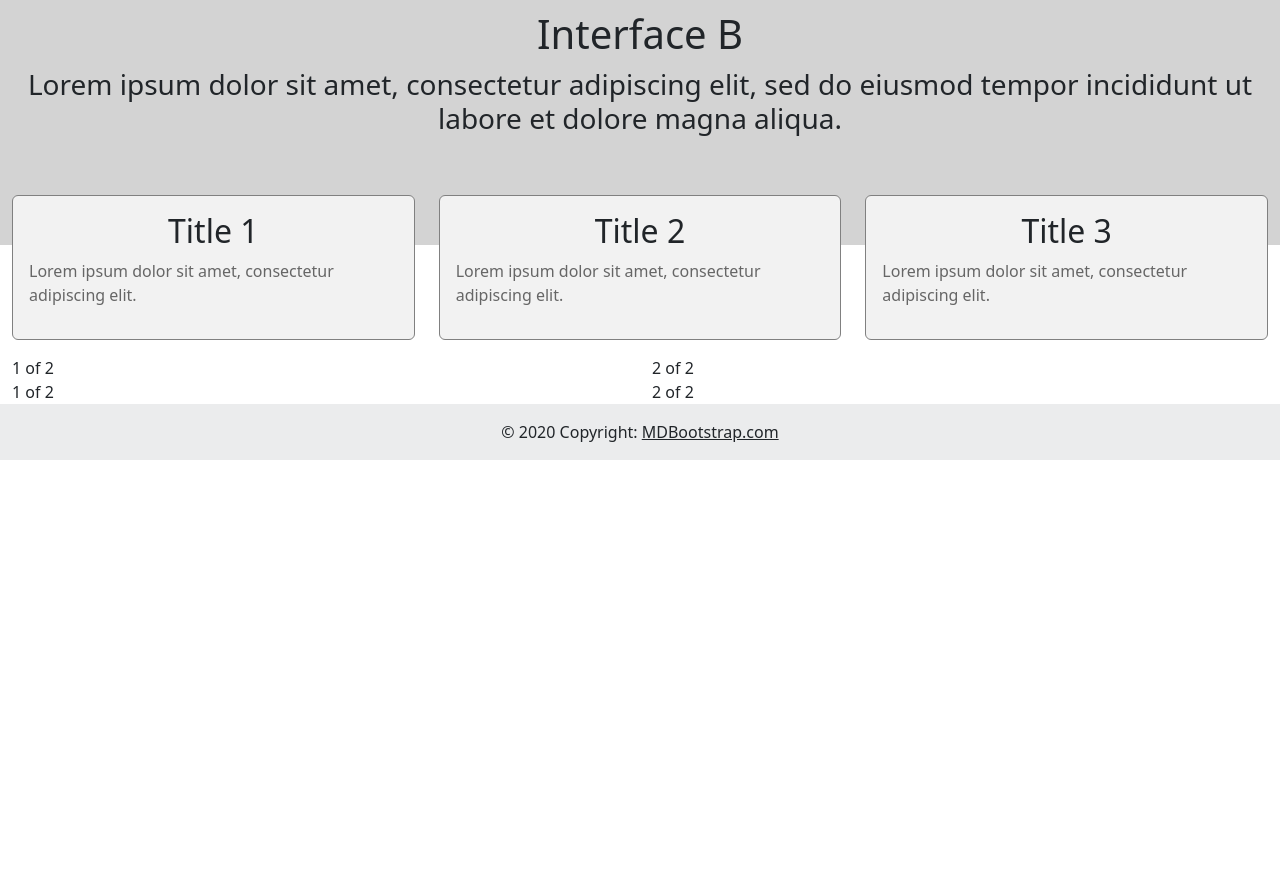
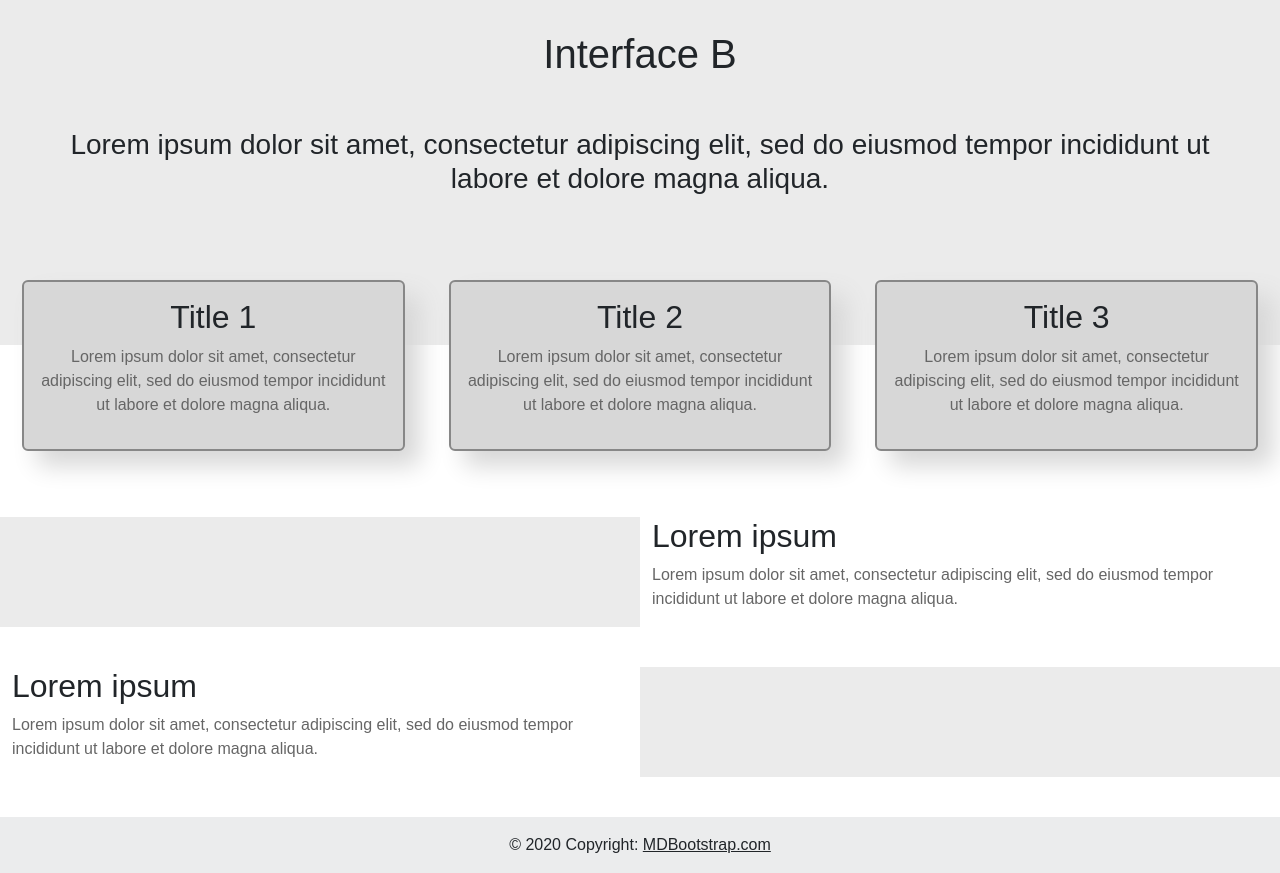
Before and after one commit to Spec2uloos/tp3, a website built with webpack: page src/interfaceB.html in a window 1280 px wide. Before the commit the page ends 800 px from the top, so only its background shows below. Built offline with nearby package versions, Linux system fonts and the light colour scheme.

Commit message:
ajoute stylesB.css

```diff
--- a/src/interfaceB.html
+++ b/src/interfaceB.html
@@ -5,19 +5,19 @@
   <meta name="viewport" content="width=device-width, initial-scale=1.0">
   <title>Votre Projet</title>
   <link rel="stylesheet" href="../node_modules/bootstrap/dist/css/bootstrap.min.css">
-  <link rel="stylesheet" href="styles.css">
+  <link rel="stylesheet" href="stylesB.css">
 </head>
 <body>
-  <header style="margin-bottom: -50px;">
+  <header>
     <div class="container-fluid justify-content-center">
       <div class="row">
         <div class="col">
-          <h1 style="margin-bottom: 10px;"> Interface B</h1>
+          <h1> Interface B</h1>
         </div>
       </div>
       <div class="row">
         <div class="col">
-          <h3 style="margin-bottom: 100px;"> Lorem ipsum dolor sit amet, consectetur adipiscing elit, sed do eiusmod tempor incididunt ut labore et dolore magna aliqua. </h3>
+          <h3> Lorem ipsum dolor sit amet, consectetur adipiscing elit, sed do eiusmod tempor incididunt ut labore et dolore magna aliqua. </h3>
         </div>
       </div>
     </div>
@@ -27,50 +27,48 @@
     <div class="container-fluid">
       <div class="row">
         <div class="col-md-4 mb-3">
-          <div class="rounded p-3" style="border: 1px solid gray; background-color: #f2f2f2;">
+          <div class="rounded p-3 card-item">
             <h2>Title 1</h2>
-            <p>Lorem ipsum dolor sit amet, consectetur adipiscing elit.</p>
+            <p>Lorem ipsum dolor sit amet, consectetur adipiscing elit, sed do eiusmod tempor incididunt ut labore et dolore magna aliqua.</p>
           </div>
         </div>
         <div class="col-md-4 mb-3">
-          <div class="rounded p-3" style="border: 1px solid gray; background-color: #f2f2f2;">
+          <div class="rounded p-3 card-item">
             <h2>Title 2</h2>
-            <p>Lorem ipsum dolor sit amet, consectetur adipiscing elit.</p>
+            <p>Lorem ipsum dolor sit amet, consectetur adipiscing elit, sed do eiusmod tempor incididunt ut labore et dolore magna aliqua.</p>
           </div>
         </div>
         <div class="col-md-4 mb-3">
-          <div class="rounded p-3" style="border: 1px solid gray; background-color: #f2f2f2;">
+          <div class="rounded p-3 card-item">
             <h2>Title 3</h2>
-            <p>Lorem ipsum dolor sit amet, consectetur adipiscing elit.</p>
+            <p>Lorem ipsum dolor sit amet, consectetur adipiscing elit, sed do eiusmod tempor incididunt ut labore et dolore magna aliqua.</p>
           </div>
         </div>
       </div>
-      <div class="row">
-        <div class="col">
-          1 of 2
-        </div>
-        <div class="col">
-          2 of 2
+      <div class="row row-cols-2 row-cols-md-2 g-4">
+        <div class="col-md-6 block"></div>
+        <div class="col-md-6">
+          <h2 class="left-align">Lorem ipsum</h2>
+          <p class="left-align">Lorem ipsum dolor sit amet, consectetur adipiscing elit, sed do eiusmod tempor incididunt ut labore et dolore magna aliqua.</p>
         </div>
       </div>
-      <div class="row">
-        <div class="col">
-          1 of 2
+      <div class="row row-cols-2 row-cols-md-2 g-4">
+        <div class="col-md-6">
+          <h2 class="left-align">Lorem ipsum</h2>
+          <p class="left-align">Lorem ipsum dolor sit amet, consectetur adipiscing elit, sed do eiusmod tempor incididunt ut labore et dolore magna aliqua.</p>
         </div>
-        <div class="col">
-          2 of 2
-        </div>
+        <div class="col-md-6 block"></div>
       </div>
     </div>
   </main>
 
   <footer class="bg-body-tertiary text-center text-lg-start">
-    <!-- Copyright -->
+    <!-- Copyright de Bootstrap -->
     <div class="text-center p-3" style="background-color: rgba(0, 0, 0, 0.05);">
       © 2020 Copyright:
       <a class="text-body" href="https://mdbootstrap.com/">MDBootstrap.com</a>
     </div>
-    <!-- Copyright -->
+    <!-- Copyright de Bootstrap-->
   </footer>
 </body>
 </html>
--- /dev/null
+++ b/src/scriptB.js
@@ -0,0 +1,6 @@
+import './stylesB.css';
+import 'bootstrap/dist/css/bootstrap.min.css';
+
+document.addEventListener('DOMContentLoaded', function() {
+    console.log('Le chargement du DOM est terminé');
+});
--- /dev/null
+++ b/src/stylesB.css
@@ -0,0 +1,55 @@
+:root {
+    --white: #ffffff;
+    --light-gray: #ebebeb;
+    --dark-gray: #d7d7d7;
+    --border-gray: #878787;
+}
+
+body {
+    font-family: Arial, sans-serif;
+    background-color: var(--white);
+}
+
+header {
+    margin-bottom: -75px;
+    background-color: var(--light-gray);
+    padding: 30px;
+    text-align: center;
+    padding-bottom: 60px;
+}
+
+h1 {
+    margin-bottom: 10px;
+    text-align: center;
+}
+
+h3 {
+    margin-bottom: 50px;
+}
+
+p, h2 {
+    text-align: center;
+}
+
+footer {
+    bottom: 0;
+}
+
+.block {
+    background-color: var(--light-gray);
+}
+
+.card-item {
+    border: 2px solid var(--border-gray);
+    background-color: var(--dark-gray);
+    box-shadow: 15px 15px 25px var(--dark-gray);
+    margin: 10px
+}
+
+.left-align {
+    text-align: left;
+}
+
+.row {
+    margin-bottom: 40px;
+}
--- a/webpack.config.js
+++ b/webpack.config.js
@@ -3,10 +3,15 @@ const HtmlWebpackPlugin = require('html-webpack-plugin');
 
 
 module.exports = {
-  entry: './src/script.js',
+  entry: {
+    scriptA: ['./src/scriptA.js'],
+    scriptB: ['./src/scriptB.js'],
+    stylesA: ['./src/styles.css'],
+    stylesB: ['./src/stylesB.css']
+  },
   output: {
     path: path.resolve(__dirname, 'dist'),
-    filename: 'bundle.js'
+    filename: '[name].js'
   },
   module: {
     rules: [
@@ -35,10 +40,12 @@ module.exports = {
     new HtmlWebpackPlugin({
       template: './src/interfaceA.html',
       filename: 'interfaceA.html',
+      chunks: ['scriptA', 'stylesA']
     }),
     new HtmlWebpackPlugin({
       template: './src/interfaceB.html',
       filename: 'interfaceB.html',
+      chunks: ['scriptB', 'stylesB']
     }),
   ],
   devServer: {
```
Also changed, not shown: dist/aa4f41bc9745c8c03dbd.css (added), dist/bundle.js (deleted), dist/interfaceA.html, dist/interfaceB.html, dist/scriptA.js (added), dist/scriptB.js (added), dist/stylesA.js (added), dist/stylesB.js (added), src/scriptA.js (renamed from src/script.js).
